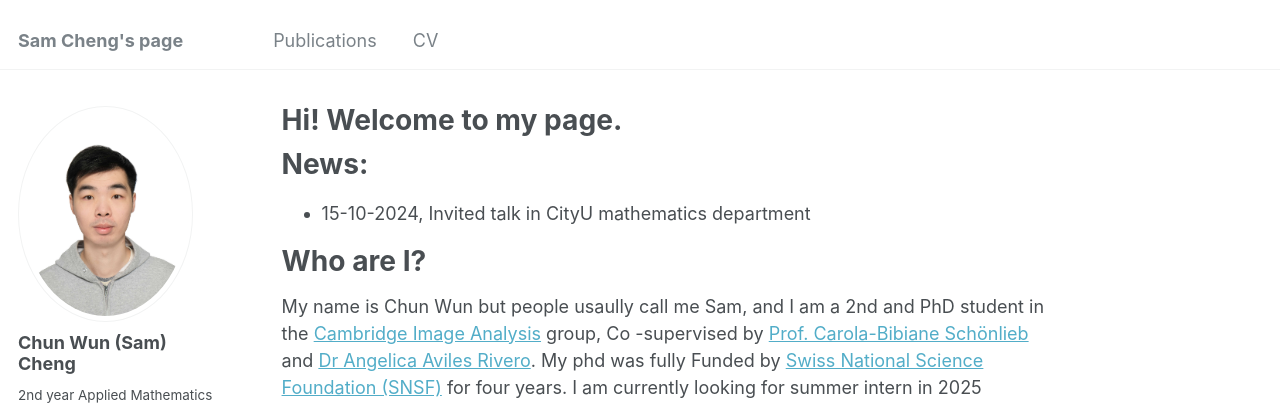
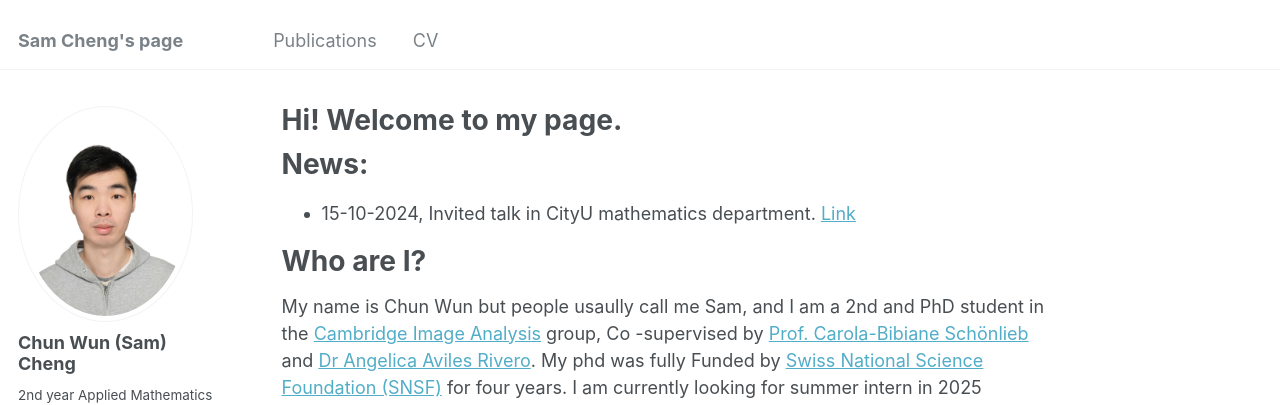
Before and after one commit to samcheng123/Cam, a Jekyll site: the page built from _pages/about.md, in a window 1280 px wide and 900 px high. Shown: the top 405 px of the window. Built offline with Jekyll 4.4.1, drawn with Linux system fonts in a browser that asks for light colours; some web fonts are replaced.

Commit message:
Update about.md

```diff
--- a/_pages/about.md
+++ b/_pages/about.md
@@ -8,7 +8,7 @@
 ---
 News:
 ======
-* 15-10-2024, Invited talk in CityU mathematics department
+* 15-10-2024, Invited talk in CityU mathematics department. [Link](https://www.cityu.edu.hk/ma/sites/g/files/asqsls6306/files/2024-10/col_20241015.pdf)
 
 Who are I?
 ======
```
